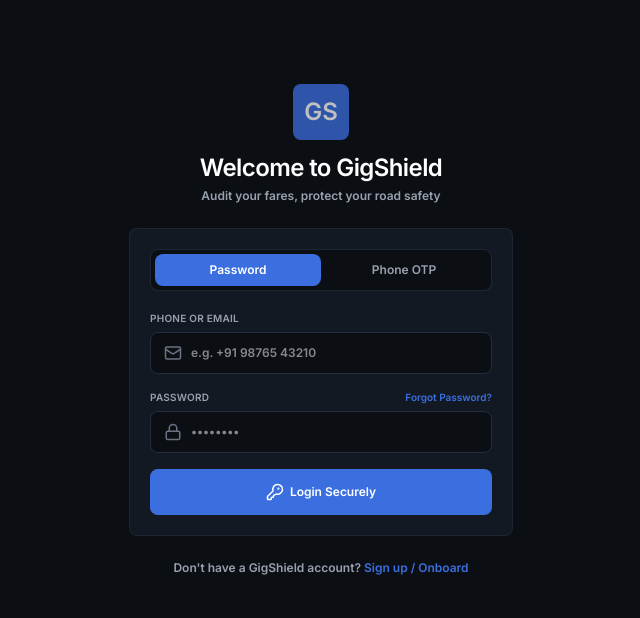
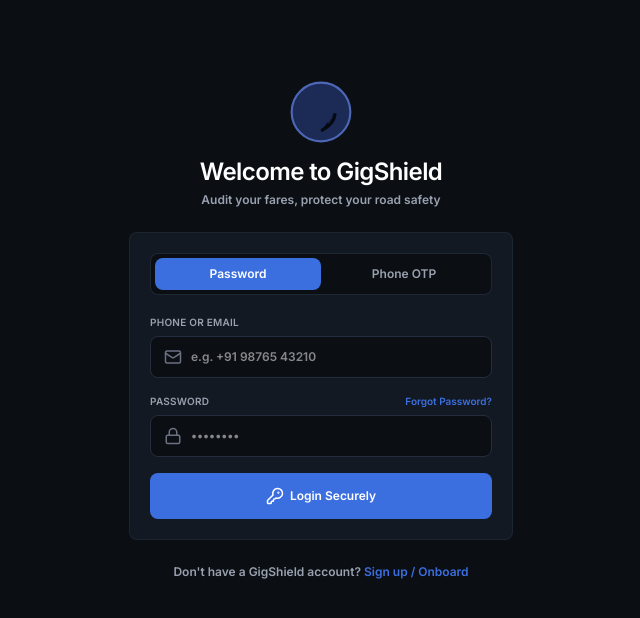
Before and after one commit to Omgowdar/Onspire, a React (Vite) app: page /login in a window 1280 px wide. Shown: the top 618 px of the page, without its empty margins (319-959 px from the left). Built offline with nearby package versions, Linux system fonts and the light colour scheme.

Commit message:
Updated branding: integrated custom split-shield logo SVG component across layouts and auth screens

```diff
--- a/src/auth/Login.jsx
+++ b/src/auth/Login.jsx
@@ -3,6 +3,7 @@
 import { Link, useNavigate, useLocation } from "react-router-dom";
 import { Lock, Smartphone, Mail, AlertCircle, KeyRound, Sparkles } from "lucide-react";
 import { useAuth } from "./AuthContext";
+import Logo from "../components/Logo";
 
 export default function Login() {
   const navigate = useNavigate();
@@ -116,8 +117,8 @@
 
       {/* Branding Header */}
       <div className="text-center mb-6">
-        <div className="inline-flex w-14 h-14 rounded-2xl bg-gradient-to-tr from-brand-purple to-brand-lightpurple items-center justify-center text-white font-black text-2xl shadow-xl shadow-brand-purple/20 mb-3 animate-pulse">
-          GS
+        <div className="inline-flex items-center justify-center mb-3">
+          <Logo size={64} className="animate-pulse" />
         </div>
         <h2 className="text-2xl font-black tracking-tight text-white">Welcome to GigShield</h2>
         <p className="text-xs text-gray-400 font-semibold mt-1">Audit your fares, protect your road safety</p>
--- a/src/components/Layout.jsx
+++ b/src/components/Layout.jsx
@@ -13,6 +13,7 @@
 } from "lucide-react";
 import { getWeeklyInsights } from "../services/api";
 import { useAuth } from "../auth/AuthContext";
+import Logo from "./Logo";
 
 export default function Layout({ children, onTriggerSOS }) {
   const { user } = useAuth();
@@ -44,9 +45,7 @@
         {/* Top Header */}
         <header className="sticky top-0 z-30 flex items-center justify-between px-4 py-3 bg-brand-dark border-b border-brand-border">
           <Link to="/" className="flex items-center gap-2">
-            <div className="w-8 h-8 rounded-lg bg-brand-purple flex items-center justify-center text-white font-bold">
-              GS
-            </div>
+            <Logo size={32} />
             <span className="font-extrabold text-lg tracking-tight text-white">
               GigShield
             </span>
--- /dev/null
+++ b/src/components/Logo.jsx
@@ -0,0 +1,39 @@
+import React from 'react';
+
+export default function Logo({ size = 32, className = "" }) {
+  const gradientId = "shield-split-gradient";
+  return (
+    <svg
+      width={size}
+      height={size}
+      viewBox="0 0 24 24"
+      fill="none"
+      xmlns="http://www.w3.org/2000/svg"
+      className={`custom-logo ${className}`}
+    >
+      <defs>
+        <linearGradient id={gradientId} x1="0" y1="0" x2="1" y2="0">
+          <stop offset="50%" stopColor="#050811" />
+          <stop offset="50%" stopColor="#1C2E5D" />
+        </linearGradient>
+      </defs>
+      {/* Outer circle with thin blue border and dark fill */}
+      <circle
+        cx="12"
+        cy="12"
+        r="11"
+        fill="#23356E"
+        stroke="#6687F2"
+        strokeWidth="0.8"
+      />
+      {/* Centered shield path with split fill and black stroke */}
+      <path
+        d="M17.2 12.5c0 3.2-2.2 5.0-5.16 6.55a0.8 0 0 1-.08 0c-.001 0-.002 0-.003-.001a0.8 0 0 1-.597-.549C8.7 16.9 6.8 15.1 6.8 12.5V7.8a0.5 0 0 1 .38-.48l4.6-1.25a0.8 0 0 1 .44 0l4.6 1.25a0.5 0 0 1 .38.48z"
+        fill={`url(#${gradientId})`}
+        stroke="#050811"
+        strokeWidth="1.2"
+        strokeLinejoin="round"
+      />
+    </svg>
+  );
+}
```
